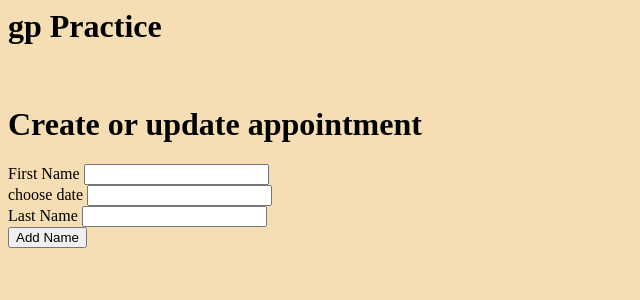
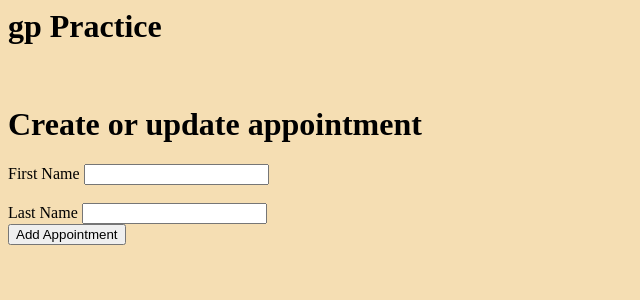
Before and after one commit to ckp8/PatientDoc, a Flask app: page /create in a window 1280 px wide. Shown: the top 300 px of the page, without its empty margins (0-640 px from the left). Run offline with Flask 2, Linux system fonts and the light colour scheme; parts of the project's set-up code (start-up, migrations or seed data) failed here and were passed over.

Commit message:
made create functionality

```diff
--- a/applications/__init__.py
+++ b/applications/__init__.py
@@ -7,6 +7,9 @@ app.config["SQLALCHEMY_DATABASE_URI"] = "sqlite:///Patientdata.db"
 # app.config['SQLALCHEMY_DATABASE_URI'] = os.getenv("DATABASE_URI")
 app.config['SQLALCHEMY_TRACK_MODIFICATIONS'] = False
 
+SECRET_KEY = os.urandom(32)
+app.config['SECRET_KEY'] = SECRET_KEY
+
 
 db = SQLAlchemy(app)
 
--- a/applications/forms.py
+++ b/applications/forms.py
@@ -5,6 +5,6 @@ from wtforms.validators import DataRequired
 class BasicForm(FlaskForm):
     first_name = StringField('First Name')
     last_name = StringField('Last Name')
-    dob = StringField ("choose date")
+    # dob = StringField ("choose date")
 
-    submit = SubmitField('Add Name')
+    submit = SubmitField('Add Appointment')
--- a/applications/routes.py
+++ b/applications/routes.py
@@ -2,6 +2,7 @@ from flask import render_template, request, redirect, url_for
 from applications import app, db
 from flask import Flask
 from applications.forms import BasicForm
+from applications.models import Patients
 
 @app.route('/')
 @app.route('/home')
@@ -13,17 +14,17 @@ def create():
     message = ""
     form = BasicForm()
     if request.method == 'POST':
-        first_name = form.first_name.data
-        last_name = form.last_name.data
-        dob = form.dob.data
+        info = Patients(first_name = form.first_name.data,
+        last_name = form.last_name.data)
 
-        db.session.add(form)
+
+        # dob = form.dob.data
+
+        db.session.add(info)
         db.session.commit()
 
-        if len(first_name) == 0 or len(last_name) == 0:
-            message = "Please enter name"
-        else:
-            message = f'Thank you, {first_name} {last_name} for booking an appointment on the {dob}'
+
+
     return render_template('create.html', form = form, message = message)
 
 @app.route ('/view')
--- a/applications/templates/create.html
+++ b/applications/templates/create.html
@@ -6,7 +6,7 @@
   {{ form.hidden_tag() }}
   {{ form.first_name.label }} {{ form.first_name }}
   <br>
-  {{ form.dob.label }} {{ form.dob }}
+
   <br>
   {{ form.last_name.label }} {{ form.last_name }}
   <br>
```
Also changed, not shown: applications/Patientdata.db.
